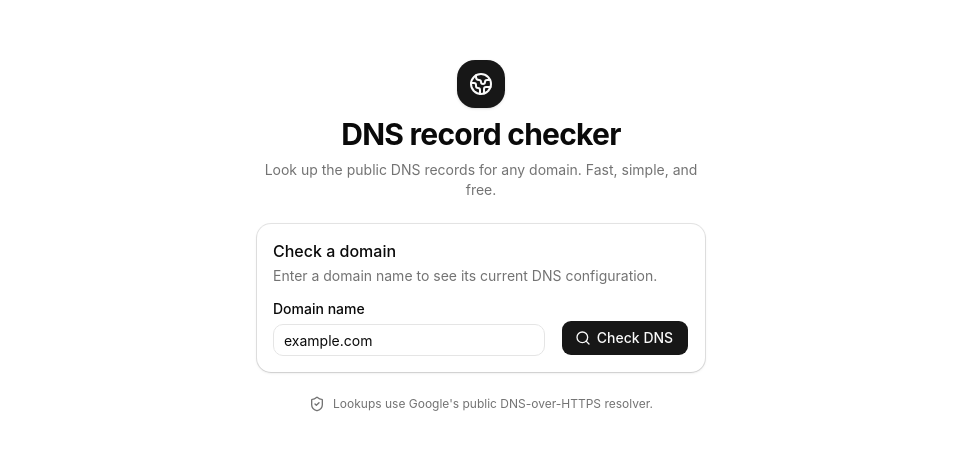
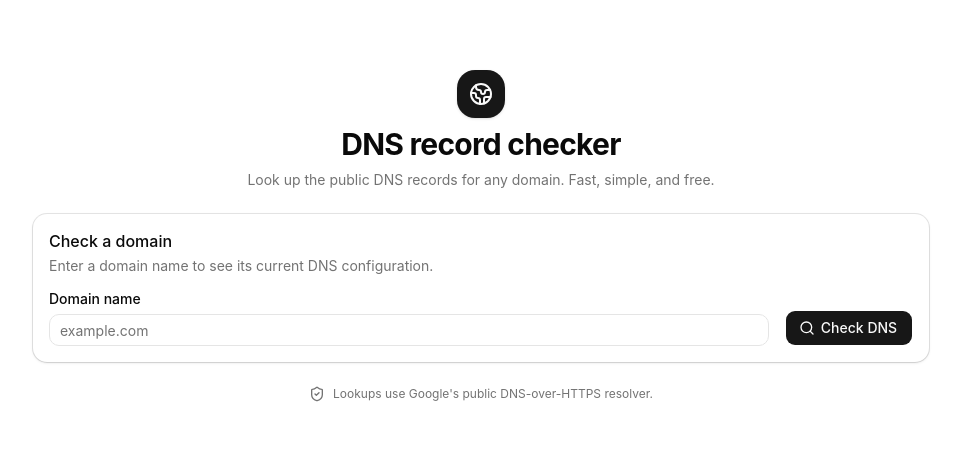
Before and after one commit to andreik6v/dns-check, a Next.js app: page / in a window 1280 px wide. Shown: the part 164-614 px from the top of the page, without its empty margins (159-1120 px from the left). Built offline with nearby package versions, Linux system fonts and the light colour scheme.

Commit message:
Fix DNS checker input and results layout

```diff
--- a/app/page.tsx
+++ b/app/page.tsx
@@ -21,7 +21,7 @@ function cleanDomain(value: string) {
 }
 
 export default function Page() {
-  const [domain, setDomain] = useState('example.com')
+  const [domain, setDomain] = useState('')
   const [searchedDomain, setSearchedDomain] = useState('')
   const [results, setResults] = useState<LookupResult[]>([])
   const [isLoading, setIsLoading] = useState(false)
@@ -67,7 +67,7 @@ export default function Page() {
 
   return (
     <main className="flex min-h-screen items-center justify-center bg-background p-4 text-foreground">
-      <div className="flex w-full max-w-md flex-col gap-6">
+      <div className="flex w-full max-w-4xl flex-col gap-6">
         <header className="flex flex-col gap-2 text-center">
           <div className="mx-auto flex size-12 items-center justify-center rounded-2xl bg-primary text-primary-foreground shadow-sm">
             <Globe2 aria-hidden="true" className="size-6" />
@@ -109,7 +109,7 @@ export default function Page() {
             {totalRecords > 0 ? (
               <Card>
                 <CardContent className="p-0">
-                  <Table>
+                  <Table className="w-full table-fixed">
                     <TableHeader>
                       <TableRow><TableHead className="w-24">Type</TableHead><TableHead>Value</TableHead><TableHead className="hidden w-24 text-right sm:table-cell">TTL</TableHead></TableRow>
                     </TableHeader>
```
